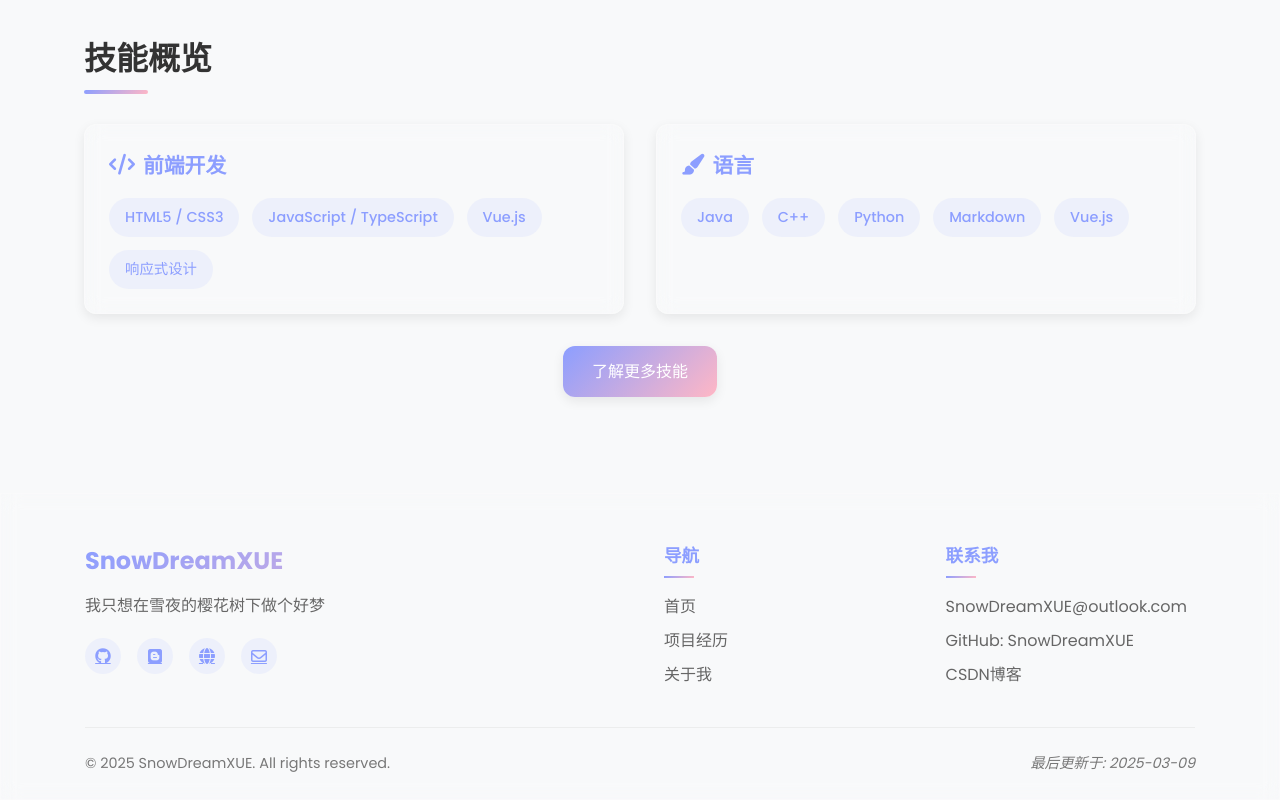
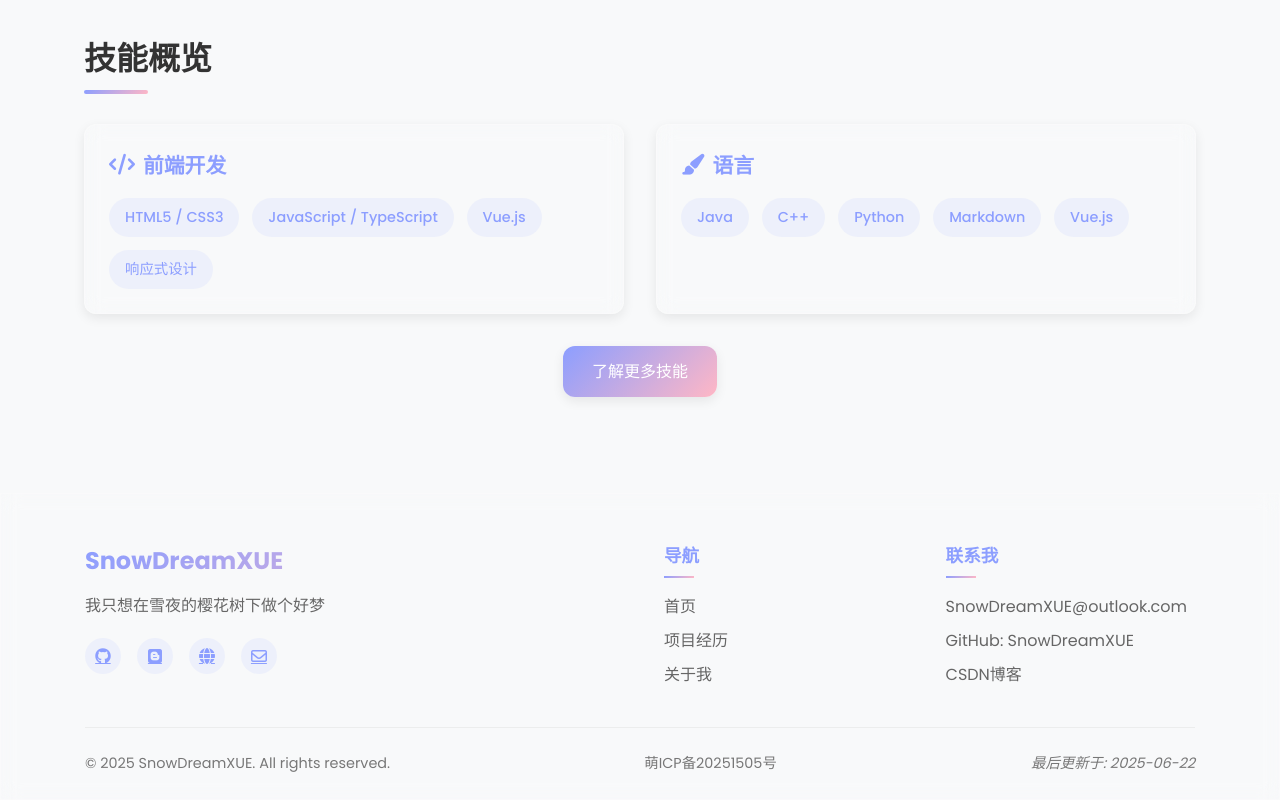
Before and after one commit to SnowDreamXUE/Snow-Home, a Vue app: page / in a window 1280 px wide. Shown: the part 1550-2350 px from the top of the page. Built offline with nearby package versions, Linux system fonts and the light colour scheme.

Commit message:
加入icp备案号

```diff
--- a/src/components/Footer.vue
+++ b/src/components/Footer.vue
@@ -44,8 +44,11 @@
         <div class="copyright">
           © {{ new Date().getFullYear() }} SnowDreamXUE. All rights reserved.
         </div>
+        <div class="icp">
+          <a href="https://icp.gov.moe/?keyword=20251505" target="_blank">萌ICP备20251505号</a>
+        </div>
         <div class="update-info">
-          最后更新于: 2025-03-09
+          最后更新于: 2025-06-22
         </div>
       </div>
     </div>
@@ -172,6 +175,38 @@ export default {
   font-size: 0.9rem;
 }
 
+.icp {
+  display: flex;
+  align-items: center;
+  justify-content: center;
+}
+
+.icp a {
+  color: #777;
+  text-decoration: none;
+  transition: color 0.3s ease;
+  position: relative;
+}
+
+.icp a:hover {
+  color: var(--primary-color);
+}
+
+.icp a::before {
+  content: '';
+  position: absolute;
+  bottom: -2px;
+  left: 0;
+  width: 0;
+  height: 1px;
+  background: var(--gradient-bg);
+  transition: width 0.3s ease;
+}
+
+.icp a:hover::before {
+  width: 100%;
+}
+
 .update-info {
   font-style: italic;
 }
```
